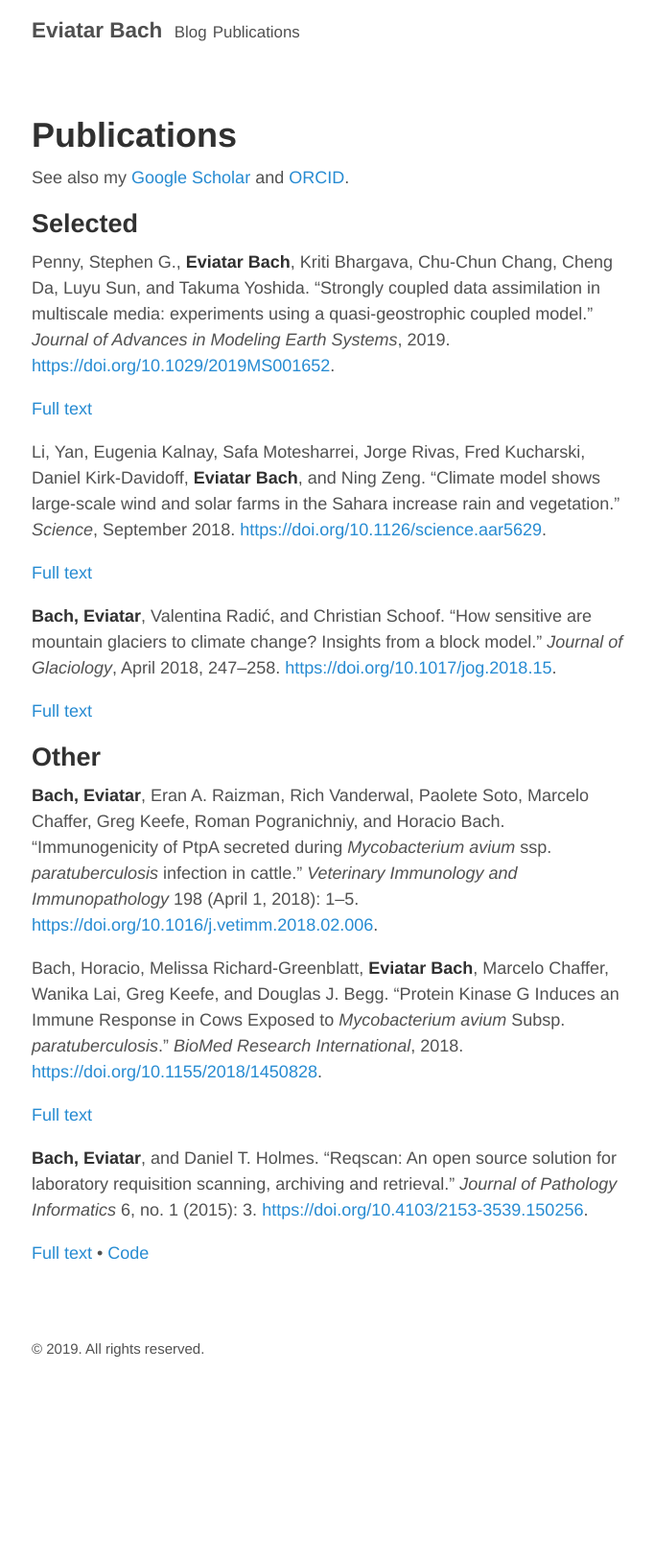
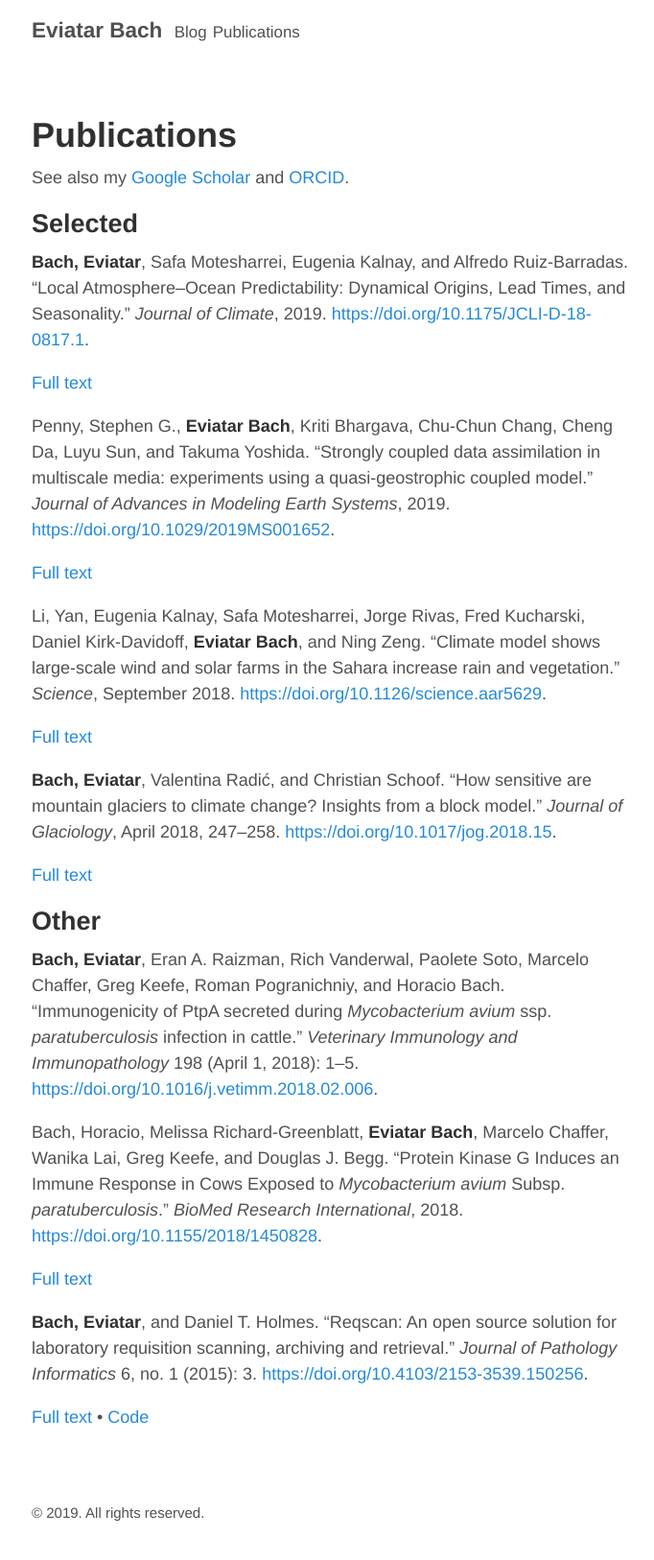
Before and after one commit to eviatarbach/website_old, a Jekyll site: the page built from publications.md, in a window 1280 px wide. Shown: the whole page at 96% size, without its empty margins (292-974 px from the left). Built offline with Jekyll 4.4.1, drawn with Linux system fonts in a browser that asks for light colours; comment, search, counter and statistics services are not loaded; before the commit the page ends 1455 px from its top, so only the background shows below that.

Commit message:
Update publications.md

```diff
--- a/publications.md
+++ b/publications.md
@@ -6,6 +6,10 @@ title: Publications
 See also my [Google Scholar](https://scholar.google.com/citations?user=qeCEIpwAAAAJ) and [ORCID](https://orcid.org/0000-0002-9725-0203).
 
 ## Selected
+
+**Bach, Eviatar**, Safa Motesharrei, Eugenia Kalnay, and Alfredo Ruiz-Barradas. “Local Atmosphere–Ocean Predictability: Dynamical Origins, Lead Times, and Seasonality.” *Journal of Climate*, 2019. [https://doi.org/10.1175/JCLI-D-18-0817.1](https://doi.org/10.1175/JCLI-D-18-0817.1).
+
+[Full text](https://journals.ametsoc.org/doi/pdf/10.1175/JCLI-D-18-0817.1)
 
 Penny, Stephen G., **Eviatar Bach**, Kriti Bhargava, Chu‐Chun Chang, Cheng Da, Luyu Sun, and Takuma Yoshida. “Strongly coupled data assimilation in multiscale media: experiments using a quasi‐geostrophic coupled model.”  *Journal of Advances in Modeling Earth Systems*, 2019. [https://doi.org/10.1029/2019MS001652](https://doi.org/10.1029/2019MS001652).
 
```
